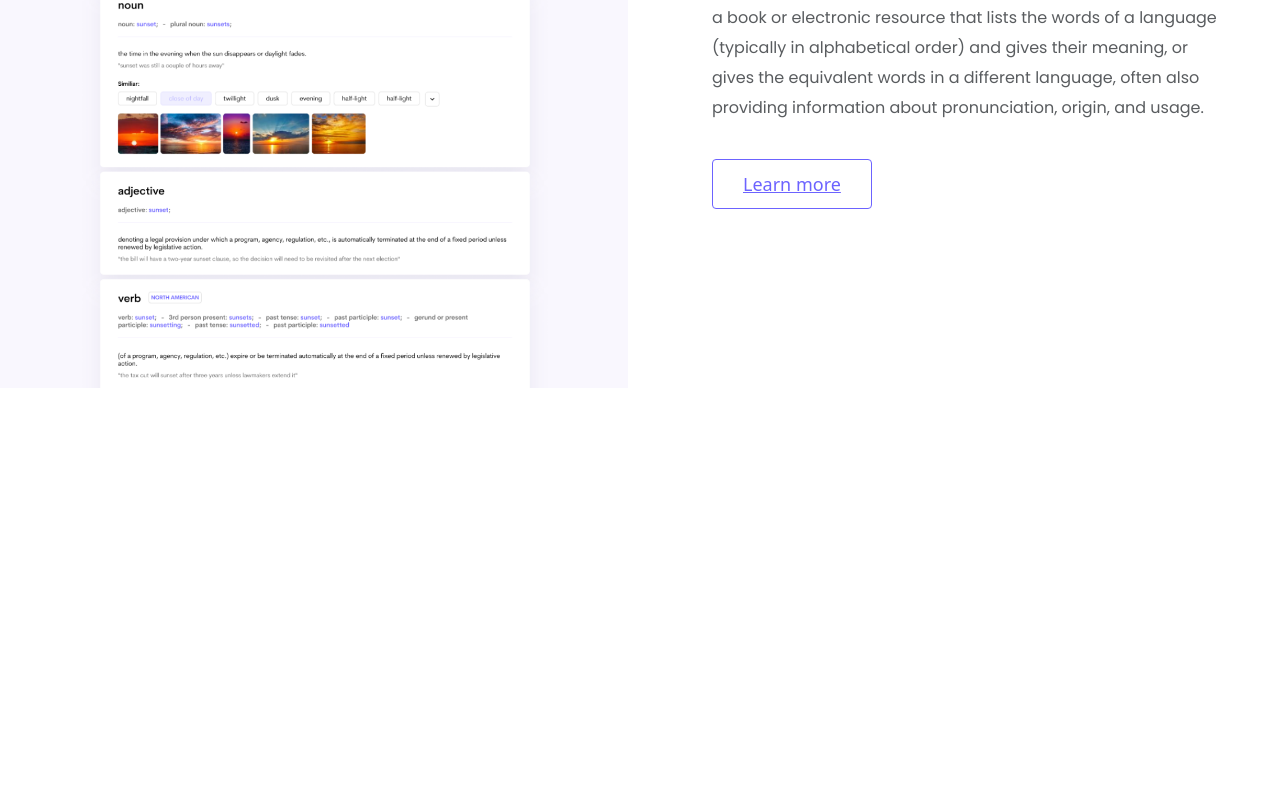
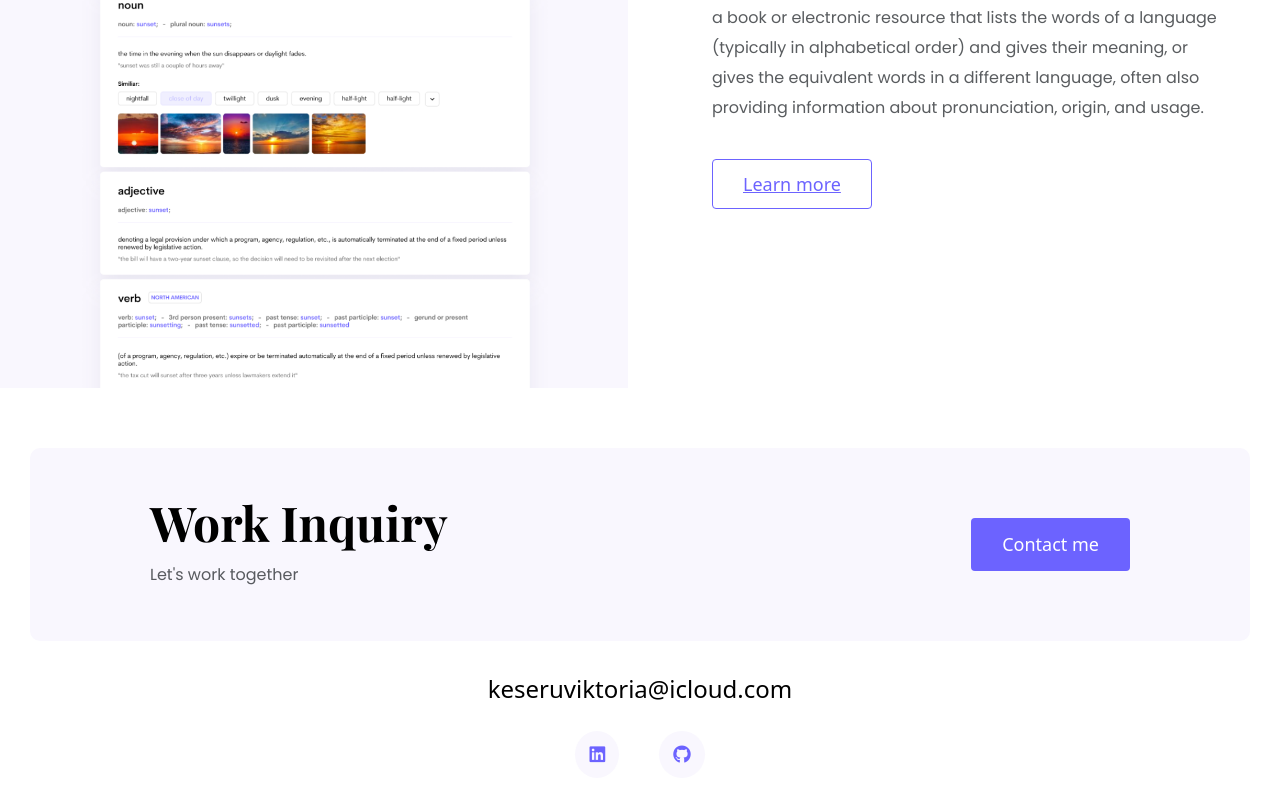
Before and after one commit to kesviki/shecodes-responsive-portfolio-project, a plain HTML site: page index.html in a window 1280 px wide. Shown: the part 2410-3212 px from the top of the page. Before the commit the page ends 2846 px from the top, so only its background shows below. Drawn offline with nearby package versions, Linux system fonts and the light colour scheme; a web font is replaced by a local one.

Commit message:
Added footer

```diff
--- a/css/style.css
+++ b/css/style.css
@@ -22,6 +22,10 @@ h1 {
 
 h2 {
     font-size: 62px;
+}
+
+h4 {
+    font-size: 48px;
 }
 
 p {
@@ -141,6 +145,52 @@ nav li.active a
     color: var(--branding-color);
 }
 
+footer {
+    margin: 60px 0;
+}
+
+footer .contact-box {
+    background-color: var(--secondary-color);
+    padding: 30px 120px;
+    border-radius: 10px;
+    margin: 30px;
+}
+
+footer .contact-box p {
+    margin: 0px;
+}
+
+footer .contact-box .btn {
+    margin: 40px 0px;
+}
+
+footer .email-link {
+    text-decoration: none;
+    color: black;
+    font-size: 24px;
+    display: block;
+    text-align: center;
+}
+
+footer .email-link:hover {
+    color: var(--branding-color);
+}
+
+footer .social-links a {
+    margin: 0 20px;
+    color: var(--branding-color);
+    background-color: var(--secondary-color);
+    padding: 10px 14px;
+    border-radius: 50%;
+    font-size: 18px;
+    transition: all 100ms ease-in-out;
+}
+
+footer .social-links a:hover {
+    color: white;
+    background-color: var(--branding-color);
+}
+
 @media (max-width: 960px) {
     h1 {
         font-size: 44px;
--- a/index.html
+++ b/index.html
@@ -82,7 +82,30 @@
       </div>
     </div>
   </div>
+  <footer>
+    <div class="contact-box d-flex justify-content-between d-none d-md-flex">
+      <div>
+      <h4 class="mt-3">
+        Work Inquiry
+      </h4>
+      <p class="text-muted">Let's work together</p>
+    </div>
+      <div>
+      <a href="" class="btn btn-branding">Contact me</a>
+    </div>
+    </div>
+    <a href="mailto:keseruviktoria@icloud.com" class="email-link mb-4">keseruviktoria@icloud.com</a>
+    <div class="social-links text-center d-flex justify-content-center mb-4">
+     <a href="https://www.linkedin.com/in/vikt%C3%B3ria-keser%C5%B1-83548018b" target="_blank">
+      <i class="fa-brands fa-linkedin"></i>
+    </a>
+    <a href="https://github.com/kesviki" target="_blank">
+     <i class="fa-brands fa-github"></i>
+    </a>
+   </div>
   </div>
+ </footer>
+</div>
   <script src="https://cdn.jsdelivr.net/npm/bootstrap@5.3.2/dist/js/bootstrap.bundle.min.js" integrity="sha384-C6RzsynM9kWDrMNeT87bh95OGNyZPhcTNXj1NW7RuBCsyN/o0jlpcV8Qyq46cDfL" crossorigin="anonymous"></script>
 </body>
 </html>
```
